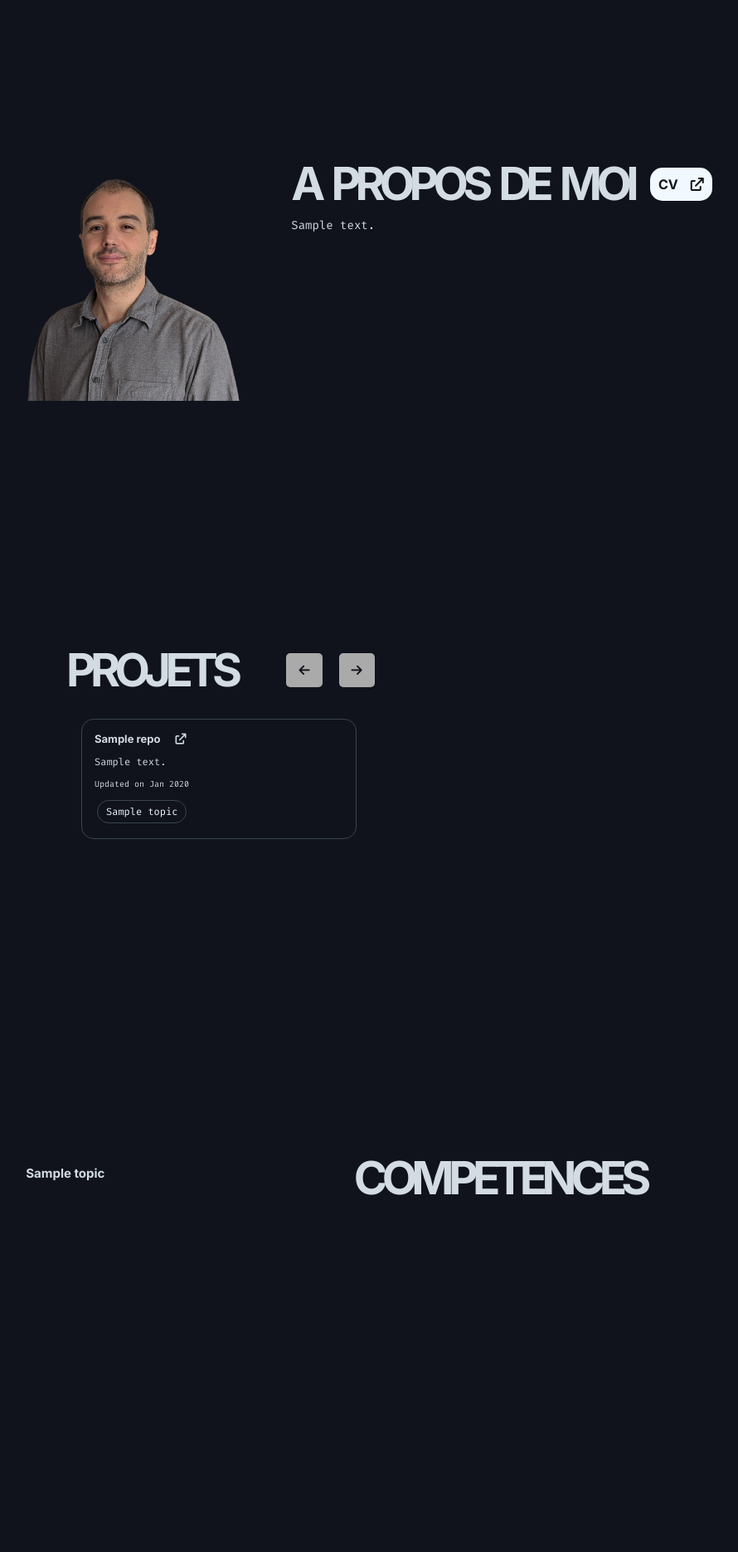
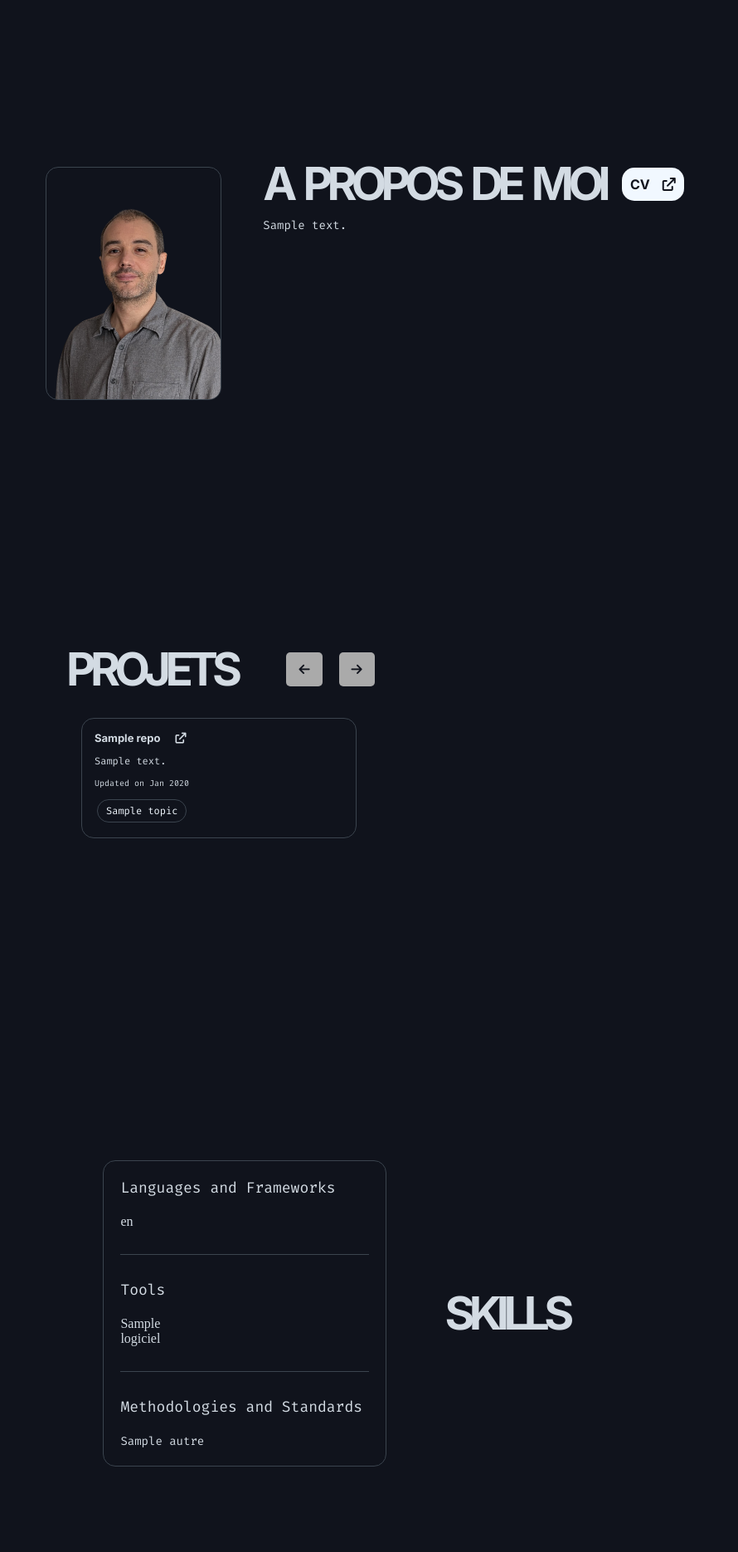
Before and after one commit to githubstevemas/portfolio, a Django app: template portfolio/main/templates/main.html in a window 1280 px wide. Shown: the part 774-2644 px from the top of the page at 83% size, without its empty margins (200-1090 px from the left). Run offline with Django 5.2, Linux system fonts and the light colour scheme; the template is opened without the code that fills it: most values are stand-ins (such as "Sample title", 1, 10 or a date in 2020).

Commit message:
Added some css.

```diff
--- a/portfolio/main/templates/main.html
+++ b/portfolio/main/templates/main.html
@@ -35,7 +35,7 @@
 
             <div id="about">
                 <div class="cv-photo">
-                    <img src="../static/images/mee.png" alt="cv photo">
+                    <img src="../static/images/me.png" alt="cv photo">
                 </div>
 
                 <div class="about-info">
@@ -94,24 +94,39 @@
 
         </div>
 
-        <div id="competences">
+        <div id="main-competences">
 
-            <div class="competences-container">
-                {% for competence in portfolio_data.competences %}
-                <div class="competence">
-                    <div class="competence-name">{{ competence.nom }}</div>
-                    <div class="competence-stars">
-                        {% for i in range_five %}
-                            {% if i < competence.etoiles %}
-                                <i class="fa fa-star full-star"></i>
-                            {% endif %}
+            <div class="competences">
+                <div class="competences-container">
+                    <span class="title-h3">Languages and Frameworks</span>
+                    <div class="techs-container">
+                        {% for language in portfolio_data.languages %}
+                            {{ language | safe }}
                         {% endfor %}
                     </div>
+                </div>
+                <div class="horizontal-line"></div>
+                <div class="competences-container">
+                    <span class="title-h3">Tools</span>
+                    <div class="softs-container">
+                        {% for logiciel in portfolio_data.logiciels %}
+                            {{ logiciel | safe }}
+                        {% endfor %}
                     </div>
-                {% endfor %}
+                </div>
+                <div class="horizontal-line"></div>
+                <div class="competences-container">
+                    <span class="title-h3">Methodologies and Standards</span>
+                    <div class="autres-container">
+                        {% for autre in portfolio_data.autres_skills %}
+                            {{ autre }}{% if not forloop.last %}, {% endif %}
+                        {% endfor %}
+                    </div>
+                </div>
+
             </div>
 
-            <div class="title-h2">COMPETENCES</div>
+            <div class="title-h2">SKILLS</div>
 
         </div>
 
@@ -154,6 +169,9 @@
 
         </div>
 
+        <div class="up-arrow">
+            <a href="#about"><i class="fa-solid fa-arrow-up-long" style="font-size: 24px;"></i></a>
+        </div>
     {% endif %}
 </div>
 
--- a/portfolio/static/css/styles.css
+++ b/portfolio/static/css/styles.css
@@ -28,6 +28,12 @@ a:hover {
 
 ul {
     list-style: none;
+}
+
+svg {
+    fill: #d3dbe3;
+    width: 25px;
+    height: 25px;
 }
 
 @keyframes move {
@@ -109,6 +115,12 @@ ul {
     box-shadow: -100vmin 0 12.515302009440287vmin currentColor;
 }
 
+.horizontal-line {
+    width: 100%;
+    height: 1px;
+    background-color: #3B444E;
+}
+
 .button {
     font-family: 'Fira Code', monospace;
     font-size: 12px;
@@ -132,12 +144,8 @@ ul {
 }
 
 .title-h3 {
-    font-family: 'Inter', sans-serif;
-    font-size: 40px;
-    font-weight: bold;
-    letter-spacing: -.18ch;
-    word-spacing: .20ch;
-    line-height: .75;
+    font-family: 'Fira Code', monospace;
+    font-size: 18px;
 }
 
 .strong-word {
@@ -222,6 +230,12 @@ header {
     margin-top: 170px;
 }
 
+.up-arrow {
+    display: flex;
+    justify-content: center;
+    margin-bottom: 70px;
+}
+
 #about {
     display: flex;
     gap: 50px;
@@ -259,39 +273,47 @@ header {
 }
 
 .cv-photo img {
-    width: 280px;
+    width: 210px;
+    border: 1px solid #3b444e;
+    border-radius: 15px;
 }
 
-.skills-container {
+.competences {
     display: flex;
+    flex-direction: column;
+    width: 300px;
+    border: 1px solid #3b444e;
+    border-radius: 15px;
+    padding: 20px;
+    gap: 30px;
+}
+
+.competences:hover {
+    background-color: #10131c;
+    box-shadow: 4px 4px 12px rgba(59, 68, 78, 0.3);
+}
+
+.techs-container,
+.softs-container {
+    display: grid;
+    grid-template-columns: repeat(6, 1fr);
+    gap: 20px;
     margin-top: 20px;
+}
+
+#main-competences {
+    display: flex;
     align-items: center;
-    justify-content: center;
-    gap: 50px;
+    gap: 70px;
+    margin-right: 70px;
+    padding-top: 150px;
     margin-bottom: 100px;
 }
 
-.skill-name {
+.autres-container {
+    margin-top: 20px;
     font-family: 'Fira Code', monospace;
-    font-size: 25px;
-}
-
-.competences-container {
-    display: grid;
-    grid-template-columns: repeat(3, 1fr);
-    gap: 30px;
-}
-
-.competence-name {
-    font-size: 15px;
-    font-weight: bold;
-    font-family: 'Inter', sans-serif;
-    margin-bottom: 5px;
-}
-
-.competence-stars{
-    font-size: 13px;
-    margin-bottom: 13px;
+    font-size: 14px;
 }
 
 #projets {
@@ -400,7 +422,10 @@ header {
     font-size: 13px;
     font-family: 'Fira Code', monospace;
     text-align: left;
+    border: 1px solid #3b444e;
+    border-radius: 15px;
     margin-bottom: 30px;
+    padding: 20px;
     gap: 20px;
 }
 
@@ -408,16 +433,6 @@ header {
     font-size: 15px;
     font-weight: bold;
     font-family: 'Inter', sans-serif;
-
-}
-
-#competences {
-    display: flex;
-    align-items: center;
-    gap: 50px;
-    margin-right: 70px;
-    padding-top: 150px;
-    margin-bottom: 100px;
 }
 
 .soft-skills {
```
Also changed, not shown: portfolio/data/portfolio.json (+30 -11 lines), portfolio/static/images/me.png (added), portfolio/static/images/mee.png (deleted).
